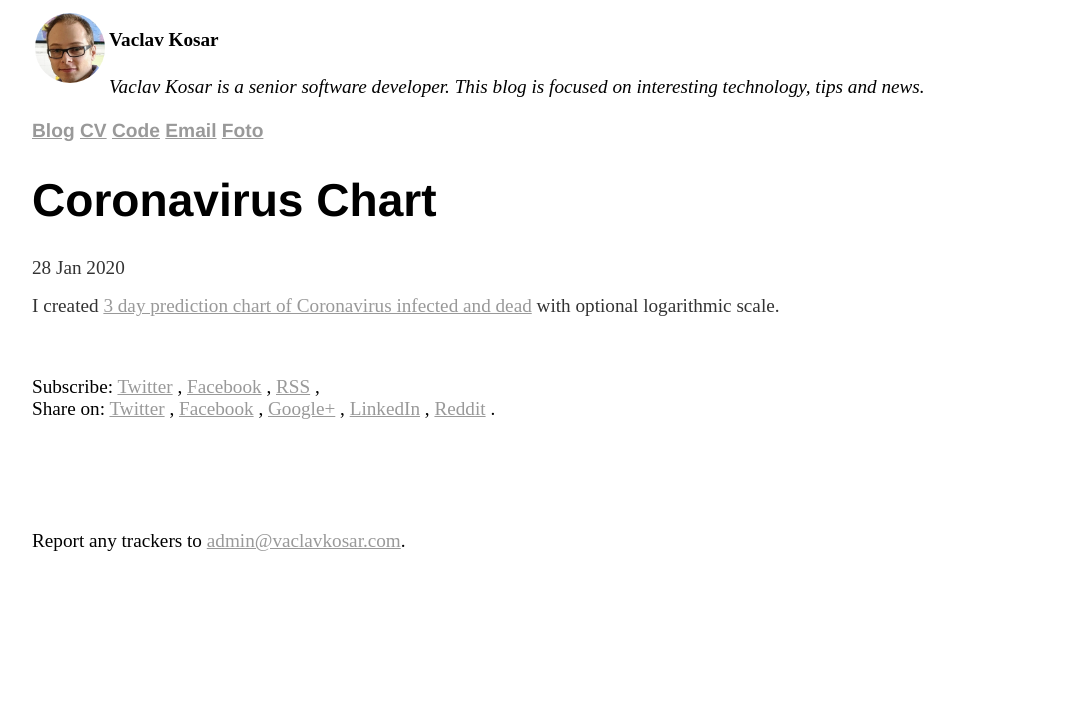
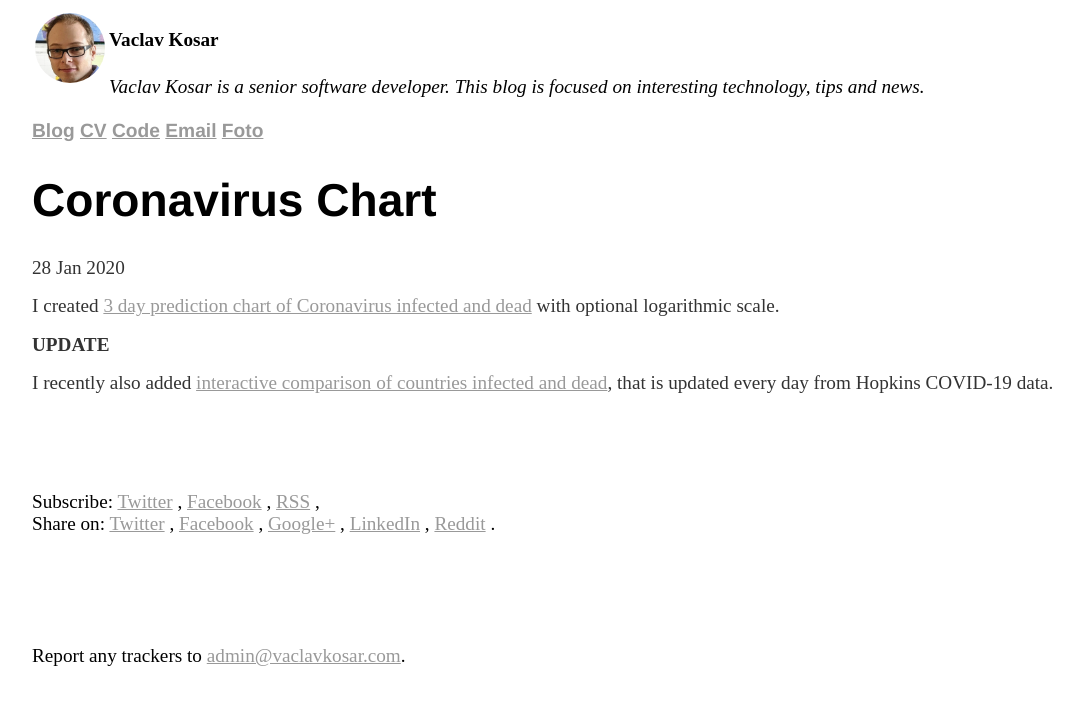
Before and after one commit to vackosar/vackosar.github.io, a Jekyll site: the page built from _posts/2020-01-28-Coronavirus-chart.md, in a window 1280 px wide. Shown: the top 705 px of the page, without its empty margins (96-1179 px from the left). Built offline with Jekyll 4.4.1, drawn with Linux system fonts in a browser that asks for light colours; comment, search, counter and statistics services are not loaded.

Commit message:
add update about comparison page

```diff
--- a/_posts/2020-01-28-Coronavirus-chart.md
+++ b/_posts/2020-01-28-Coronavirus-chart.md
@@ -5,5 +5,10 @@
 ---
 
 I created [3 day prediction chart of Coronavirus infected and dead](https://coronaviruschart.com/) with optional logarithmic scale.
+
+**UPDATE**
+
+I recently also added [interactive comparison of countries infected and dead](https://www.coronaviruschart.com/#compareCountriesHead), that is updated every day from Hopkins COVID-19 data.
+
 <br>
 <br>
```
